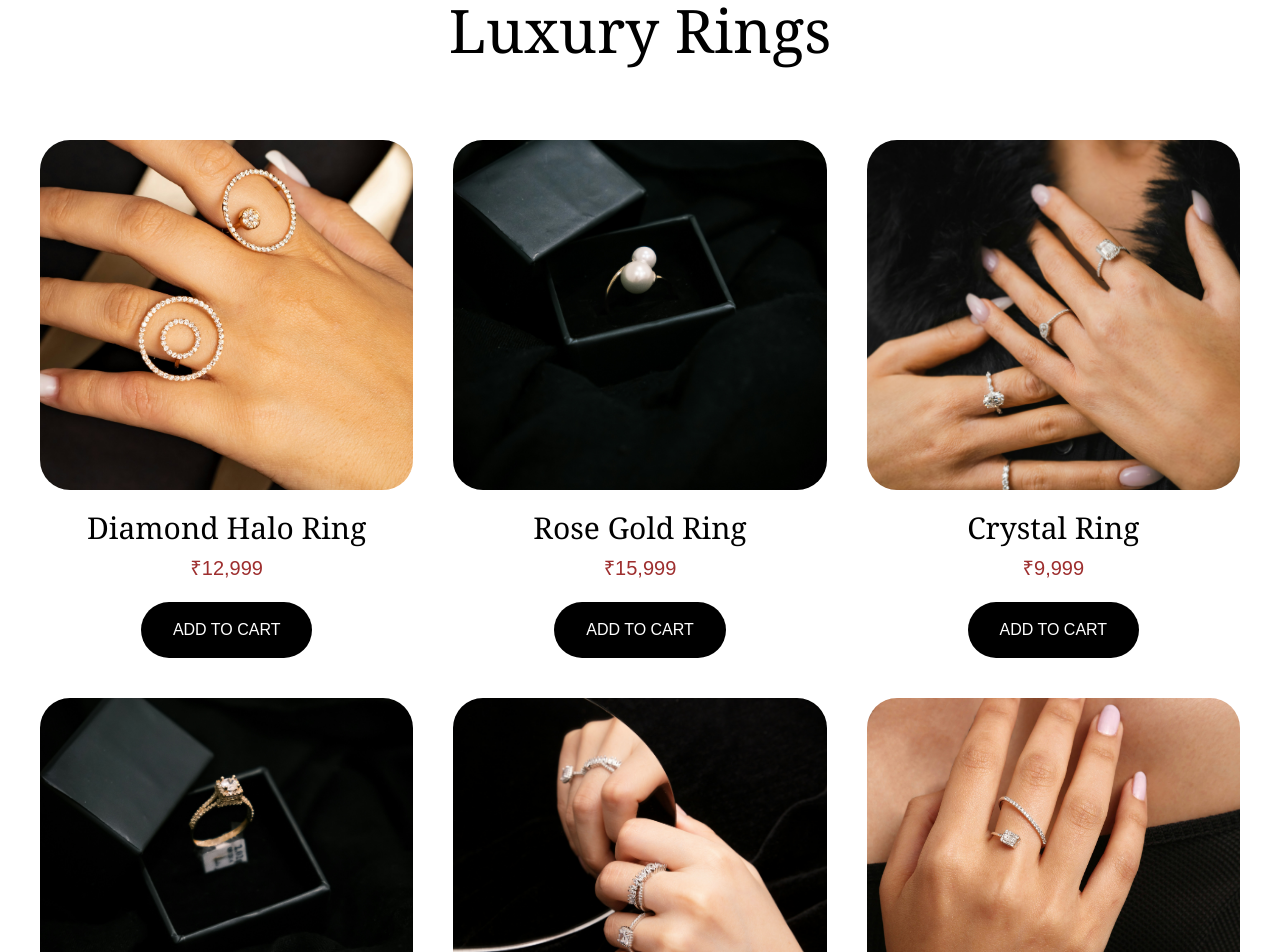
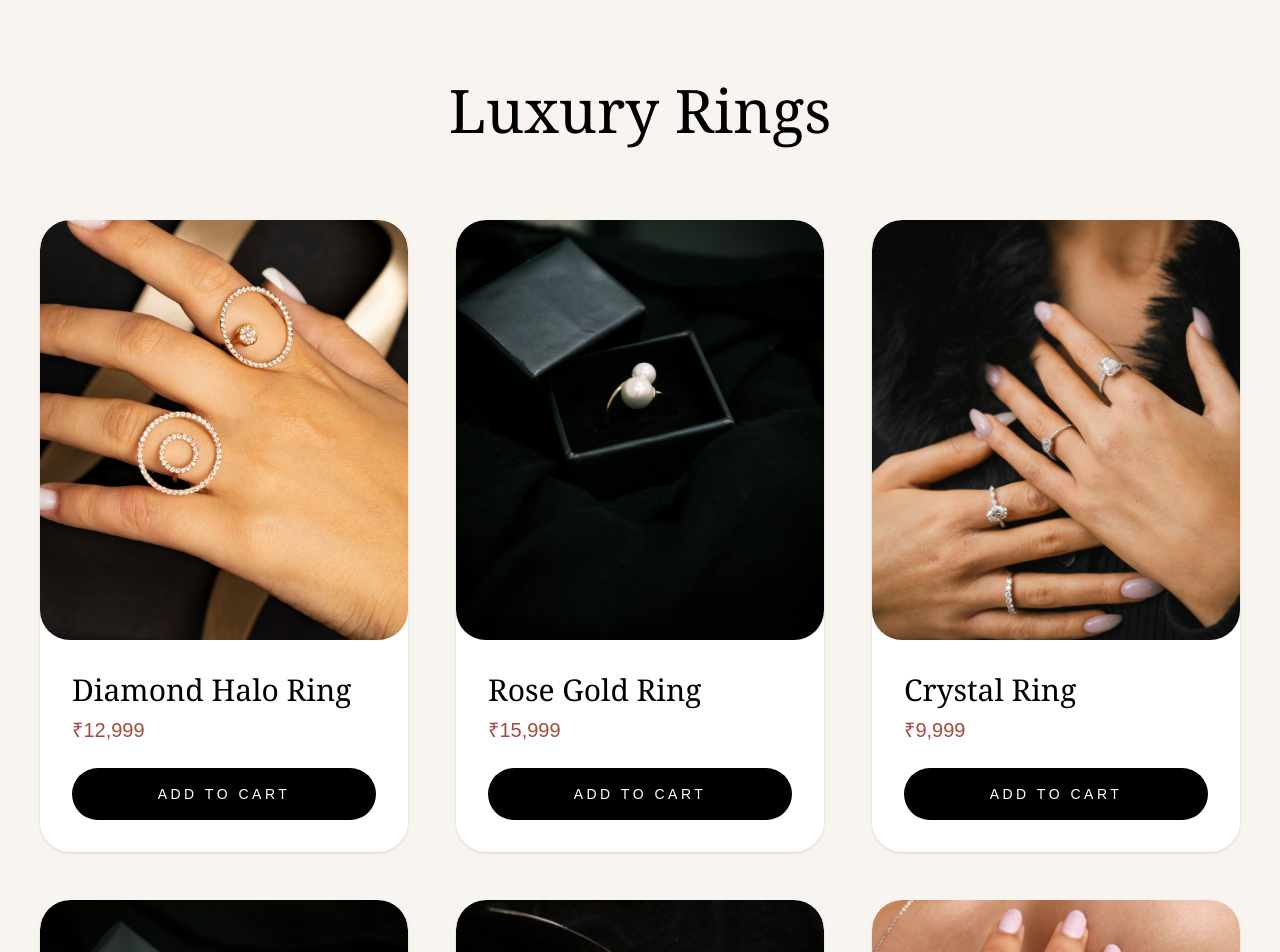
Before and after one commit to hudhafathima081-cell/Elane, a Next.js app: page /collections/rings in a window 1280 px wide. Shown: the top 952 px of the page. Built offline with nearby package versions, Linux system fonts and the light colour scheme.

Commit message:
modified ring page

```diff
--- a/app/collections/rings/page.tsx
+++ b/app/collections/rings/page.tsx
@@ -1,5 +1,8 @@
-export default function RingsPage() {
-  const rings = [
+import Link from "next/link"
+export default function WatchesPage() {
+
+  const ring = [
+
     {
   name: "Diamond Halo Ring",
   image: "/ring1.jpg",
@@ -16,14 +19,14 @@ export default function RingsPage() {
   price: "₹9,999",
 },
 {
-      name: "Luxury Solitaire",
+  name: "Luxury Diamond Ring",
   image: "/ring4.jpg",
-      price: "₹18,999",
+  price: "₹19,999",
 },
 {
   name: "Pearl Ring",
   image: "/ring5.jpg",
-      price: "₹11,999",
+  price: "₹13,999",
 },
 {
   name: "Elite Diamond Ring",
@@ -33,39 +36,61 @@ export default function RingsPage() {
   ];
 
   return (
-    <div>
-      <h1 className="text-6xl text-center font-serif mb-20">
+
+    <section className="min-h-screen bg-[#F8F5F0] text-black px-10 py-20">
+
+      <h1 className="text-6xl font-serif text-center mb-20">
+
         Luxury Rings
+
       </h1>
-      <div className="grid grid-cols-1 md:grid-cols-2 lg:grid-cols-3 gap-10 px-10">
 
-  {rings.map((ring, index) => (
+      <div className="grid grid-cols-1 md:grid-cols-2 lg:grid-cols-3 gap-12">
 
-    <div key={index} className="text-center">
+        {ring.map((ring, index) => (
+
+          <div
+            key={index}
+            className="bg-white rounded-[30px] overflow-hidden shadow-sm hover:scale-[1.02] transition duration-300"
+          >
 
             <img
               src={ring.image}
               alt={ring.name}
-        className="w-full h-[350px] object-cover rounded-[30px]"
+className="w-full h-[420px] object-cover rounded-[30px]"
             />
 
-      <h2 className="mt-5 text-3xl font-serif">
+            <div className="p-8">
+
+              <h2 className="text-3xl font-serif text-black mb-2">
   {ring.name}
 </h2>
 
-      <p className="mt-2 text-[#9E2F2F] text-xl">
+              <p className="text-[#A44A3F] text-xl mb-6">
+
                 {ring.price}
+
               </p>
 
-      <button className="mt-5 bg-black text-white px-8 py-4 rounded-full">
-        ADD TO CART
+              <Link href="/cart">
+
+<button className="w-full bg-black text-white py-4 rounded-full tracking-[0.25em] uppercase text-sm hover:bg-[#9E2F2F] transition">
+  Add To Cart
 </button>
+
+</Link>
+
+
+
+            </div>
 
           </div>
 
         ))}
 
       </div>
-    </div>
+
+    </section>
+
   );
 }
```
Lines whose indentation alone changed are shown as unchanged.
